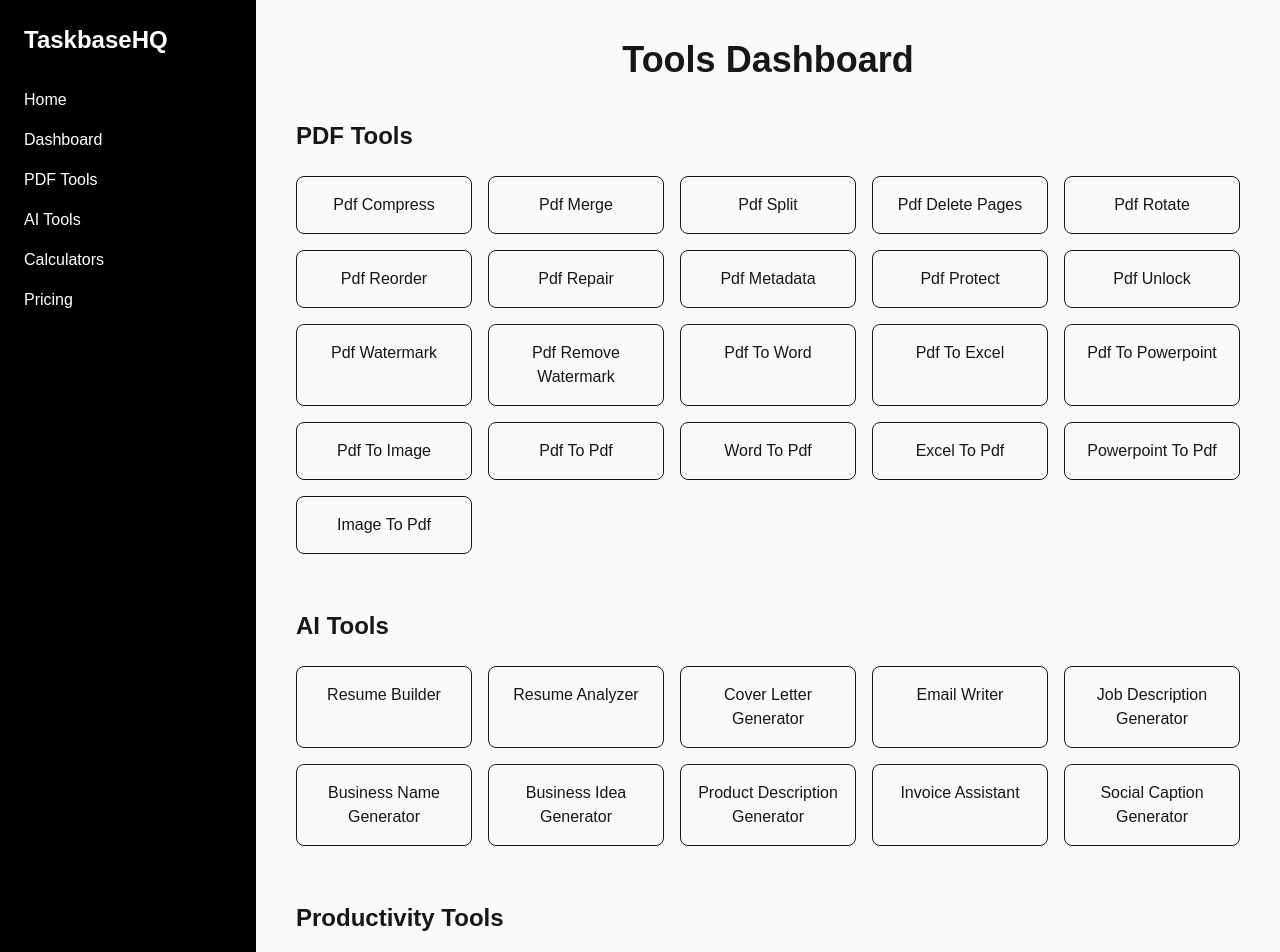
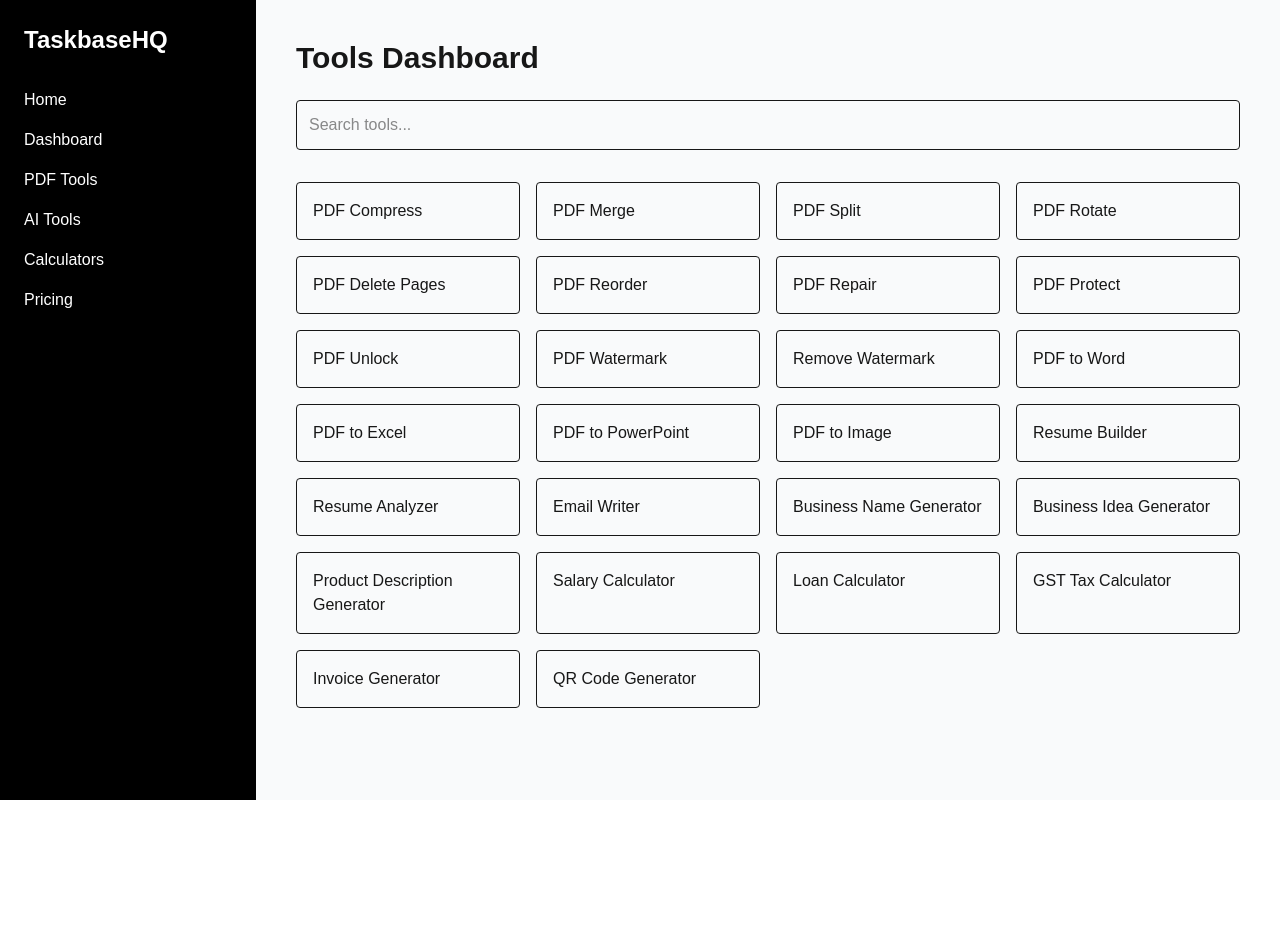
Before and after one commit to hamzabhundi5454-hue/taskbasehq, a Next.js app: page /dashboard in a window 1280 px wide. Shown: the top 952 px of the page. After the commit the page ends 800 px from the top, so only its background shows below. Built offline with nearby package versions, Linux system fonts and the light colour scheme.

Commit message:
dashboard search added

```diff
--- a/app/dashboard/page.js
+++ b/app/dashboard/page.js
@@ -1,128 +1,78 @@
+"use client";
+
+import { useState } from "react";
 import Link from "next/link";
 
-const pdfTools = [
-  "pdf-compress",
-  "pdf-merge",
-  "pdf-split",
-  "pdf-delete-pages",
-  "pdf-rotate",
-  "pdf-reorder",
-  "pdf-repair",
-  "pdf-metadata",
-  "pdf-protect",
-  "pdf-unlock",
-  "pdf-watermark",
-  "pdf-remove-watermark",
-  "pdf-to-word",
-  "pdf-to-excel",
-  "pdf-to-powerpoint",
-  "pdf-to-image",
-  "pdf-to-pdf",
-  "word-to-pdf",
-  "excel-to-pdf",
-  "powerpoint-to-pdf",
-  "image-to-pdf",
+const tools = [
+  { name: "PDF Compress", path: "/tools/pdf-compress" },
+  { name: "PDF Merge", path: "/tools/pdf-merge" },
+  { name: "PDF Split", path: "/tools/pdf-split" },
+  { name: "PDF Rotate", path: "/tools/pdf-rotate" },
+  { name: "PDF Delete Pages", path: "/tools/pdf-delete-pages" },
+  { name: "PDF Reorder", path: "/tools/pdf-reorder" },
+  { name: "PDF Repair", path: "/tools/pdf-repair" },
+  { name: "PDF Protect", path: "/tools/pdf-protect" },
+  { name: "PDF Unlock", path: "/tools/pdf-unlock" },
+  { name: "PDF Watermark", path: "/tools/pdf-watermark" },
+  { name: "Remove Watermark", path: "/tools/pdf-remove-watermark" },
+  { name: "PDF to Word", path: "/tools/pdf-to-word" },
+  { name: "PDF to Excel", path: "/tools/pdf-to-excel" },
+  { name: "PDF to PowerPoint", path: "/tools/pdf-to-powerpoint" },
+  { name: "PDF to Image", path: "/tools/pdf-to-image" },
+
+  { name: "Resume Builder", path: "/ai/resume-builder" },
+  { name: "Resume Analyzer", path: "/ai/resume-analyzer" },
+  { name: "Email Writer", path: "/ai/email-writer" },
+  { name: "Business Name Generator", path: "/ai/business-name-generator" },
+  { name: "Business Idea Generator", path: "/ai/business-idea-generator" },
+  { name: "Product Description Generator", path: "/ai/product-description-generator" },
+
+  { name: "Salary Calculator", path: "/productivity/salary-calculator" },
+  { name: "Loan Calculator", path: "/productivity/loan-calculator" },
+  { name: "GST Tax Calculator", path: "/productivity/gst-tax-calculator" },
+  { name: "Invoice Generator", path: "/productivity/invoice-generator" },
+  { name: "QR Code Generator", path: "/productivity/qr-code-generator" },
 ];
 
-const aiTools = [
-  "resume-builder",
-  "resume-analyzer",
-  "cover-letter-generator",
-  "email-writer",
-  "job-description-generator",
-  "business-name-generator",
-  "business-idea-generator",
-  "product-description-generator",
-  "invoice-assistant",
-  "social-caption-generator",
-];
+export default function Dashboard() {
+  const [search, setSearch] = useState("");
 
-const productivityTools = [
-  "salary-calculator",
-  "loan-calculator",
-  "gst-tax-calculator",
-  "invoice-generator",
-  "qr-code-generator",
-  "cv-to-pdf",
-  "resume-builder",
-  "resume-analyzer",
-  "cover-letter-generator",
-  "business-name-generator",
-];
-
-function ToolCard({ name, path }) {
-  const label = name
-    .replaceAll("-", " ")
-    .replace(/\b\w/g, (l) => l.toUpperCase());
+  const filteredTools = tools.filter((tool) =>
+    tool.name.toLowerCase().includes(search.toLowerCase())
+  );
 
   return (
-    <Link
-      href={path}
-      className="border rounded-lg p-4 hover:bg-black hover:text-white transition text-center"
-    >
-      {label}
-    </Link>
-  );
-}
+    <main className="p-10 max-w-6xl mx-auto">
 
-export default function Dashboard() {
-  return (
-    <main className="min-h-screen max-w-7xl mx-auto p-10">
-
-      <h1 className="text-4xl font-bold mb-10 text-center">
+      <h1 className="text-3xl font-bold mb-6">
         Tools Dashboard
       </h1>
 
-      {/* PDF TOOLS */}
-      <section className="mb-14">
-        <h2 className="text-2xl font-semibold mb-6">
-          PDF Tools
-        </h2>
+      {/* SEARCH BAR */}
 
-        <div className="grid grid-cols-2 md:grid-cols-4 lg:grid-cols-5 gap-4">
-          {pdfTools.map((tool) => (
-            <ToolCard
-              key={tool}
-              name={tool}
-              path={`/tools/${tool}`}
-            />
-          ))}
-        </div>
-      </section>
+      <input
+        type="text"
+        placeholder="Search tools..."
+        value={search}
+        onChange={(e) => setSearch(e.target.value)}
+        className="w-full border p-3 rounded mb-8"
+      />
 
-      {/* AI TOOLS */}
-      <section className="mb-14">
-        <h2 className="text-2xl font-semibold mb-6">
-          AI Tools
-        </h2>
+      {/* TOOLS GRID */}
 
-        <div className="grid grid-cols-2 md:grid-cols-4 lg:grid-cols-5 gap-4">
-          {aiTools.map((tool) => (
-            <ToolCard
-              key={tool}
-              name={tool}
-              path={`/ai/${tool}`}
-            />
-          ))}
-        </div>
-      </section>
+      <div className="grid grid-cols-2 md:grid-cols-4 gap-4">
 
-      {/* PRODUCTIVITY */}
-      <section>
-        <h2 className="text-2xl font-semibold mb-6">
-          Productivity Tools
-        </h2>
+        {filteredTools.map((tool) => (
+          <Link
+            key={tool.name}
+            href={tool.path}
+            className="border p-4 rounded hover:bg-black hover:text-white transition"
+          >
+            {tool.name}
+          </Link>
+        ))}
 
-        <div className="grid grid-cols-2 md:grid-cols-4 lg:grid-cols-5 gap-4">
-          {productivityTools.map((tool) => (
-            <ToolCard
-              key={tool}
-              name={tool}
-              path={`/productivity/${tool}`}
-            />
-          ))}
-        </div>
-      </section>
+      </div>
 
     </main>
   );
```
